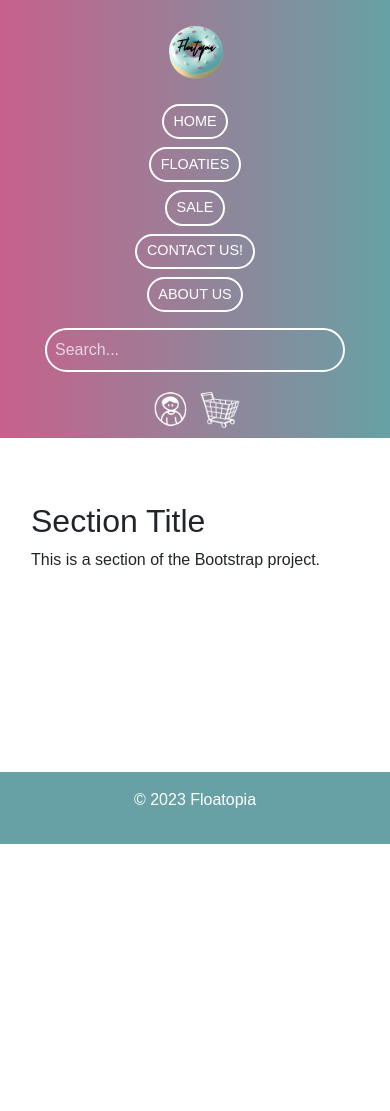
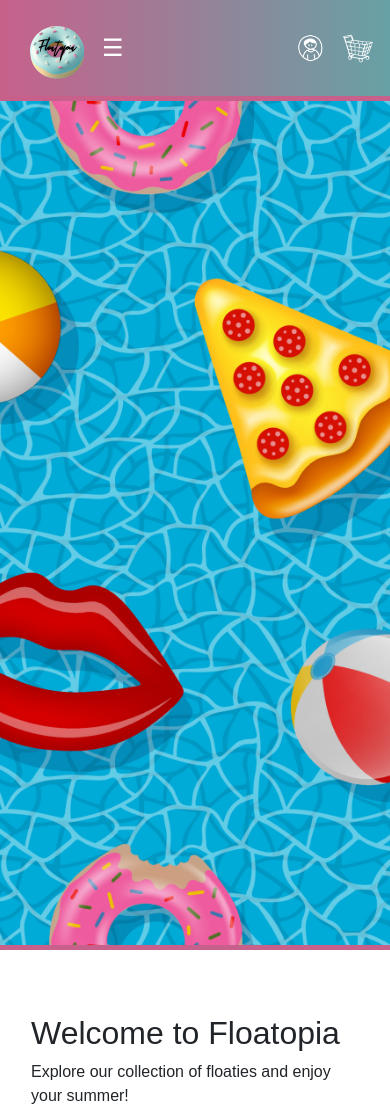
Before and after one commit to B4CKDOO9/Floatopia, a website: page Floatopiaaa/src/index.html in a window 390 px wide. Shown: the top 1111 px of the page. Before the commit the page ends 844 px from the top, so only its background shows below. Drawn offline with nearby package versions, Linux system fonts and the light colour scheme.

Commit message:
did a thing or two?
biggg coccks

```diff
--- a/Floatopiaaa/src/css/styles.css
+++ b/Floatopiaaa/src/css/styles.css
@@ -1,4 +1,7 @@
-/* Global resets and base styles */
+* {
+    box-sizing: border-box;
+}
+
 html,
 body {
     margin: 0;
@@ -13,82 +16,137 @@ body {
     min-height: 100vh;
 }
 
-/* Navbar using CSS Grid */
+
 .navbar {
-    display: grid;
-    /* For large and medium screens, display everything on one row */
-    grid-template-areas: "logo buttons search icons";
-    grid-template-columns: auto 1fr auto auto;
-    gap: 1rem;
+    display: flex;
+    align-items: center;
+    justify-content: space-between;
     background: linear-gradient(90deg, rgba(199, 97, 139, 1) 0%, rgba(103, 161, 165, 1) 100%);
     padding: 0.5rem 1rem;
-    align-items: center;
     position: sticky;
     top: 0;
     z-index: 1000;
 }
 
-/* Grid area assignments */
-.nav-logo {
-    grid-area: logo;
-}
 
-.nav-buttons {
-    grid-area: buttons;
-    display: flex;
-    justify-content: center;
-    align-items: center;
-    gap: 0.5rem;
-}
-
-.nav-search {
-    grid-area: search;
-    display: flex;
-    justify-content: center;
-}
-
-.nav-icons {
-    grid-area: icons;
-    display: flex;
-    justify-content: center;
-    align-items: center;
-    gap: 0.5rem;
-}
-
-/* Logo styles */
-.logo {
+.nav-logo img {
     max-width: 80px;
     height: auto;
 }
 
-/* Navigation Button Styles */
+
+.dropdown-menu {
+    width: 100%;
+    display: none;
+    flex-direction: column;
+    gap: 0.5rem;
+    position: absolute;
+    top: 100%;
+    left: 0;
+    background: linear-gradient(90deg, rgba(199, 97, 139, 1) 0%, rgba(103, 161, 165, 1) 100%);
+    padding: 0.5rem 0;
+    z-index: 1000;
+    margin: 0;
+}
+
+.dropdown-menu.open {
+    display: flex;
+}
+
+.menu-toggle {
+    background: none;
+    border: none;
+    font-size: 1.5rem;
+    color: white;
+    cursor: pointer;
+    transition: color 0.3s ease;
+}
+
+.menu-toggle:hover {
+    color: black;
+}
+
+
 .btn-nav {
-    background: transparent;
-    border: 2px solid white;
-    color: white;
-    padding: 0.5rem 1rem;
+    background: none;
+    border: none;
+    color: black;
     font-size: 1rem;
     text-transform: uppercase;
-    border-radius: 25px;
-    transition: all 0.3s ease;
+    position: relative;
     cursor: pointer;
-    white-space: nowrap;
-    /* Prevent breaking if possible */
+    transition: color 0.3s ease, letter-spacing 0.3s ease;
+    letter-spacing: 0;
+}
+
+.btn-nav::before,
+.btn-nav::after {
+    content: "";
+    position: absolute;
+    width: 0;
+    height: 1px;
+    background: black;
+    transform: translateX(-50%);
+    transition: width 0.7s ease, transform 0.7s ease;
+}
+
+.btn-nav::before {
+    top: 0;
+}
+
+.btn-nav::after {
+    bottom: 0;
 }
 
 .btn-nav:hover {
-    background: white;
-    color: #c7618b;
-    transform: scale(1.05);
+    color: white;
+    letter-spacing: 3px;
 }
 
-/* Search Bar Styles */
+.btn-nav:hover::before,
+.btn-nav:hover::after {
+    width: 10vw;
+    left: 50%;
+}
+
+.btn-nav:focus,
+.menu-toggle:focus {
+    outline: none;
+}
+
+
+.nav-icons {
+    display: flex;
+    gap: 0.3rem;
+    margin-left: auto;
+}
+
+.user,
+.cart {
+    width: 2rem;
+    height: 2rem;
+    cursor: pointer;
+    transition: transform 0.3s ease;
+}
+
+.user:hover,
+.cart:hover {
+    transform: scale(1.1);
+}
+
+.nav-search {
+    display: flex;
+    justify-content: center;
+    align-items: center;
+}
+
 .search-bar {
     width: 100%;
     max-width: 300px;
     padding: 0.5rem;
     border: 2px solid white;
     border-radius: 25px;
+    margin-left: 10px;
     background: transparent;
     color: white;
     transition: all 0.3s ease;
@@ -101,31 +159,31 @@ body {
 .search-bar:focus {
     background: white;
     color: #c7618b;
+    outline: none;
 }
 
-/* Icon Styles */
-.user,
-.cart {
-    width: 2.6rem;
-    height: 2.6rem;
-    transition: transform 0.3s ease, filter 0.3s ease;
-    cursor: pointer;
-}
-
-.user:hover,
-.cart:hover {
-    transform: scale(1.1);
-    /* Adjust hue-rotate and saturation to achieve a pinkish tint */
-    filter: hue-rotate(300deg) saturate(1.5);
-}
-
-/* Main Content Styles */
 .main-content {
     flex: 1;
     padding: 1rem;
 }
 
-/* Footer Styles */
+.doughnut-line {
+    width: 100%;
+    height: 5px;
+    background-size: contain;
+    background-color: #c7618b;
+    margin: 0;
+    padding: 0;
+}
+
+.next-summer {
+    width: 100%;
+    height: 100vh;
+    background-image: url("../pictures/pool-patern.jpg");
+    background-repeat: repeat-x;
+    padding: 0;
+}
+
 footer {
     background: #67a1a5;
     color: white;
@@ -133,51 +191,36 @@ footer {
     padding: 1rem;
 }
 
-/* Responsive Styles */
 
-/* Mobile devices (max-width: 576px)
-   Stack all items vertically */
-@media (max-width: 576px) {
+@media (max-width: 768px) {
     .navbar {
-        grid-template-areas:
-            "logo"
-            "buttons"
-            "search"
-            "icons";
-        grid-template-columns: 1fr;
-        text-align: center;
+        display: flex;
+        flex-direction: row;
+        align-items: center;
+        justify-content: space-between;
+        padding: 0.5rem 1rem;
     }
 
-    .nav-buttons {
-        flex-direction: column;
-        gap: 0.5rem;
+    .next-summer {
+        width: 100%;
+        height: 100vh;
+        /* Fill the viewport height */
+        background-size: cover;
+        /* Ensure the image covers the entire div */
+        background-repeat: repeat;
+        /* Prevent repeating */
+        background-position: center;
+        /* Center the image */
+        padding: 0;
     }
-}
 
-/* Medium devices (577px to 1024px) */
-@media (min-width: 577px) and (max-width: 1024px) {
-    .navbar {
-        grid-template-areas: "logo buttons search icons";
-        grid-template-columns: auto 1fr auto auto;
+    .nav-icons {
+        display: flex;
+        justify-content: flex-end;
+        gap: 1rem;
     }
 
     .search-bar {
-        max-width: 250px;
+        display: none;
     }
 }
-
-/* For medium & smaller devices, allow the buttons to shrink or wrap */
-@media (max-width: 768px) {
-    .nav-buttons {
-        flex-wrap: wrap;
-        /* Allow buttons to wrap onto multiple lines */
-        justify-content: center;
-    }
-
-    .btn-nav {
-        padding: 0.3rem 0.6rem;
-        /* Slightly smaller padding */
-        font-size: 0.9rem;
-        /* Reduce font size */
-    }
-}
--- a/Floatopiaaa/src/index.html
+++ b/Floatopiaaa/src/index.html
@@ -14,7 +14,8 @@
         <div class="nav-logo">
             <img class="logo" src="pictures/logo.png" alt="Logo">
         </div>
-        <div class="nav-buttons">
+        <button class="menu-toggle" aria-label="Toggle navigation">☰</button>
+        <div class="dropdown-menu">
             <button class="btn-nav">Home</button>
             <button class="btn-nav">Floaties</button>
             <button class="btn-nav">Sale</button>
@@ -29,18 +30,20 @@
             <input type="text" class="search-bar" placeholder="Search...">
         </div>
     </nav>
+
+    <div class="doughnut-line"></div>
+    <div class="next-summer"></div>
+    <div class="doughnut-line"></div>
+
     <main class="main-content">
         <section class="container mt-5">
-            <h2>Section Title</h2>
-            <p>This is a section of the Bootstrap project.</p>
+            <h2>Welcome to Floatopia</h2>
+            <p>Explore our collection of floaties and enjoy your summer!</p>
         </section>
     </main>
     <footer>
         <p>&copy; 2023 Floatopia</p>
     </footer>
-    <script src="https://code.jquery.com/jquery-3.5.1.slim.min.js"></script>
-    <script src="https://cdn.jsdelivr.net/npm/@popperjs/core@2.9.2/dist/umd/popper.min.js"></script>
-    <script src="https://stackpath.bootstrapcdn.com/bootstrap/4.5.2/js/bootstrap.min.js"></script>
     <script src="js/index.js"></script>
 </body>
 
--- a/Floatopiaaa/src/js/index.js
+++ b/Floatopiaaa/src/js/index.js
@@ -0,0 +1,9 @@
+// filepath: c:\Users\Smolec\Documents\GitHub\Floatopia\Floatopiaaa\src\js\index.js
+document.addEventListener("DOMContentLoaded", () => {
+    const menuToggle = document.querySelector(".menu-toggle");
+    const dropdownMenu = document.querySelector(".dropdown-menu");
+
+    menuToggle.addEventListener("click", () => {
+        dropdownMenu.classList.toggle("open");
+    });
+});
```
Also changed, not shown: Floatopiaaa/src/pictures/pool-patern.jpg (added), Floatopiaaa/src/pictures/try-repeat.png (added), 1 other file.
